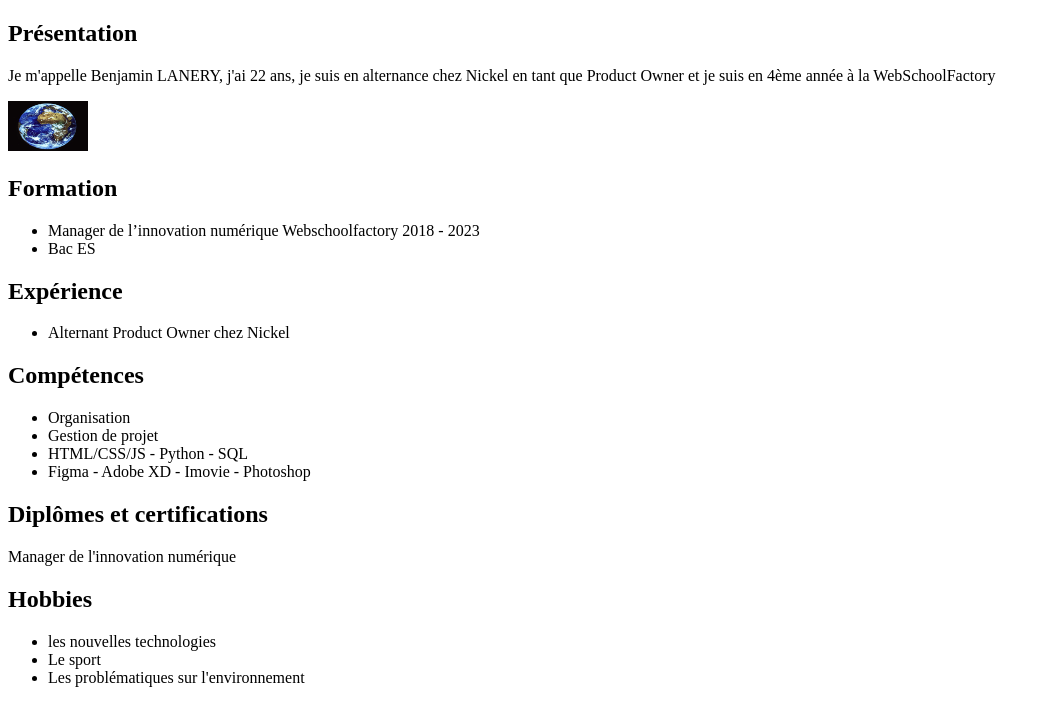
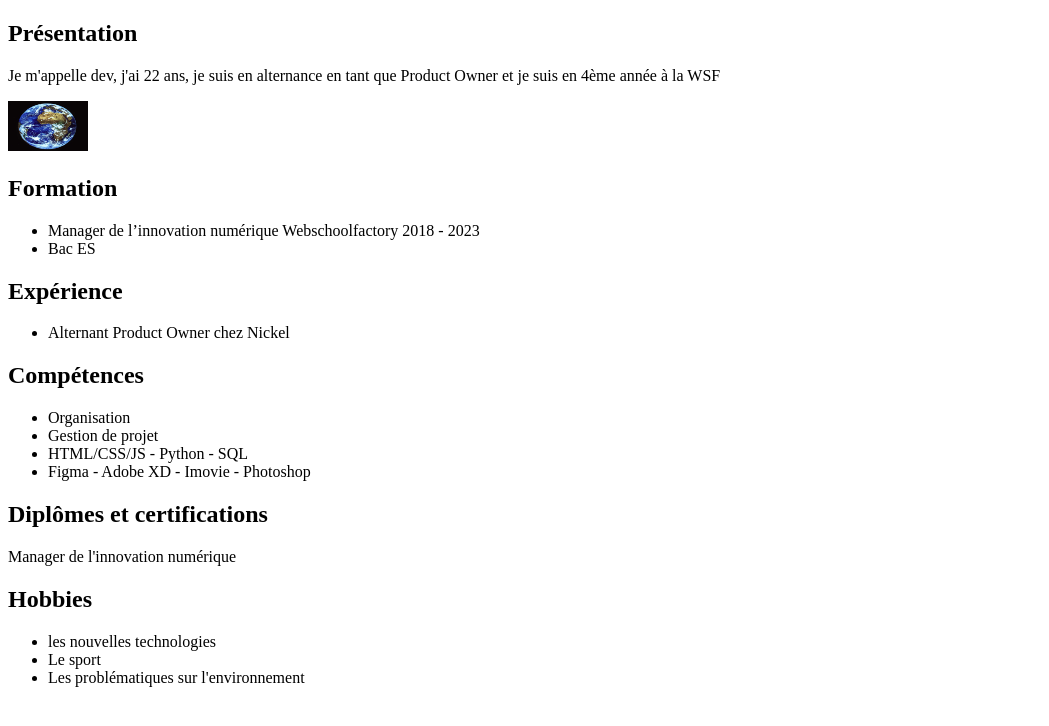
Before and after one commit to Benji-Dev/testcoursops.github.io, a plain HTML site: page index.html in a window 1280 px wide. Shown: the whole page, without its empty margins (0-1049 px from the left). Drawn offline with Linux system fonts and the light colour scheme.

Commit message:
Suppression des infos privées

```diff
--- a/index.html
+++ b/index.html
@@ -11,7 +11,7 @@
 
 <section>
     <h2>Présentation</h2>
-    <p>Je m'appelle Benjamin LANERY, j'ai 22 ans, je suis en alternance chez Nickel en tant que Product Owner et je suis en 4ème année à la WebSchoolFactory</p>
+    <p>Je m'appelle dev, j'ai 22 ans, je suis en alternance en tant que Product Owner et je suis en 4ème année à la WSF</p>
     <img src="Terre.jpg">
 </section>
 
```
